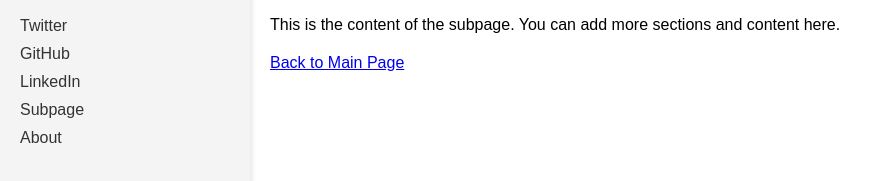
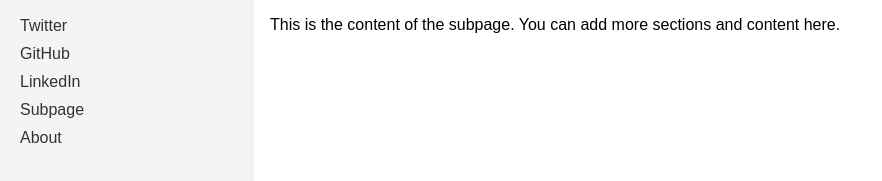
Before and after one commit to ValentinTheo/test_website, a plain HTML site: page pages/subpage.html in a window 1280 px wide. Shown: the part 79-260 px from the top of the page, without its empty margins (0-882 px from the left). Drawn offline with Linux system fonts and the light colour scheme.

Commit message:
Update subpage.html

```diff
--- a/pages/subpage.html
+++ b/pages/subpage.html
@@ -69,7 +69,6 @@
             <h2>Subpage</h2>
             <p>This is the content of the subpage. You can add more sections and content here.</p>
         </section>
-        <a href="../index.html">Back to Main Page</a> <!-- Link back to the main page -->
     </div>
     <script>
         // Fetch and include the left panel template
```
